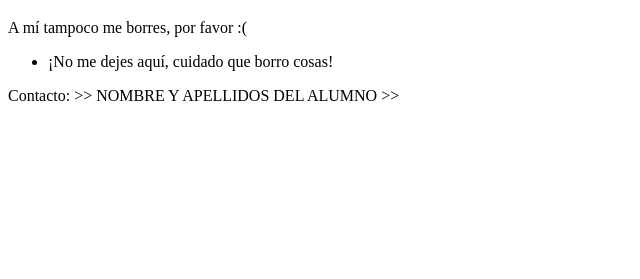
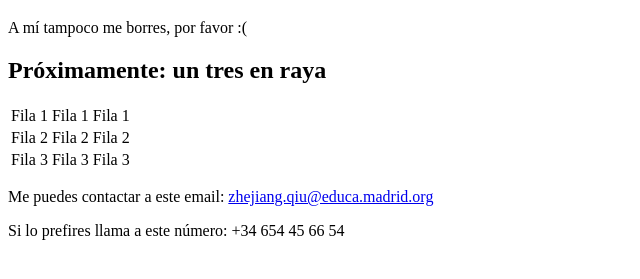
Before and after one commit to ZhengXia357/ExamenED-2324, a plain HTML site: page index.html in a window 1280 px wide. Shown: the part 61-340 px from the top of the page, without its empty margins (0-640 px from the left). Drawn offline with Linux system fonts and the light colour scheme.

Commit message:
Merge con la rama copia resolviendo conflictos

```diff
--- a/index.html
+++ b/index.html
@@ -1,9 +1,8 @@
 <!DOCTYPE html>
-<html lang="en">
+<html lang="es">
 <head>
-    <meta>
-    <link rel="nosé" href="estilos.css">
-    <title>Examen ED 2024</title>
+    <meta charset="UTF-8">
+    <link rel="stylesheet" href="style.css">
 </head>
 <body>
 
@@ -13,13 +12,31 @@
     </header>
 
     <main>
-        <ul>
-			<li>¡No me dejes aquí, cuidado que borro cosas!</li>
-		</ul>
+        <table>
+            <h2>Próximamente: un tres en raya</h2>
+            <tbody>
+                <tr>
+                    <td>Fila 1</td>
+                    <td>Fila 1</td>
+                    <td>Fila 1</td>
+                </tr>
+                <tr>
+                    <td>Fila 2</td>
+                    <td>Fila 2</td>
+                    <td>Fila 2</td>
+                </tr>
+                <tr>
+                    <td>Fila 3</td>
+                    <td>Fila 3</td>
+                    <td>Fila 3</td>
+                </tr>
+            </tbody>
+        </table>
     </main>
 
     <footer>
-        <p>Contacto: >> NOMBRE Y APELLIDOS DEL ALUMNO >> </p>
+        <p>Me puedes contactar a este email: <a href="mailto:zhejiang.qiu@educa.madrid.org">zhejiang.qiu@educa.madrid.org</a></p>
+        <p>Si lo prefires llama a este número: +34 654 45 66 54</p>
     </footer>
 </body>
 </html>
```
